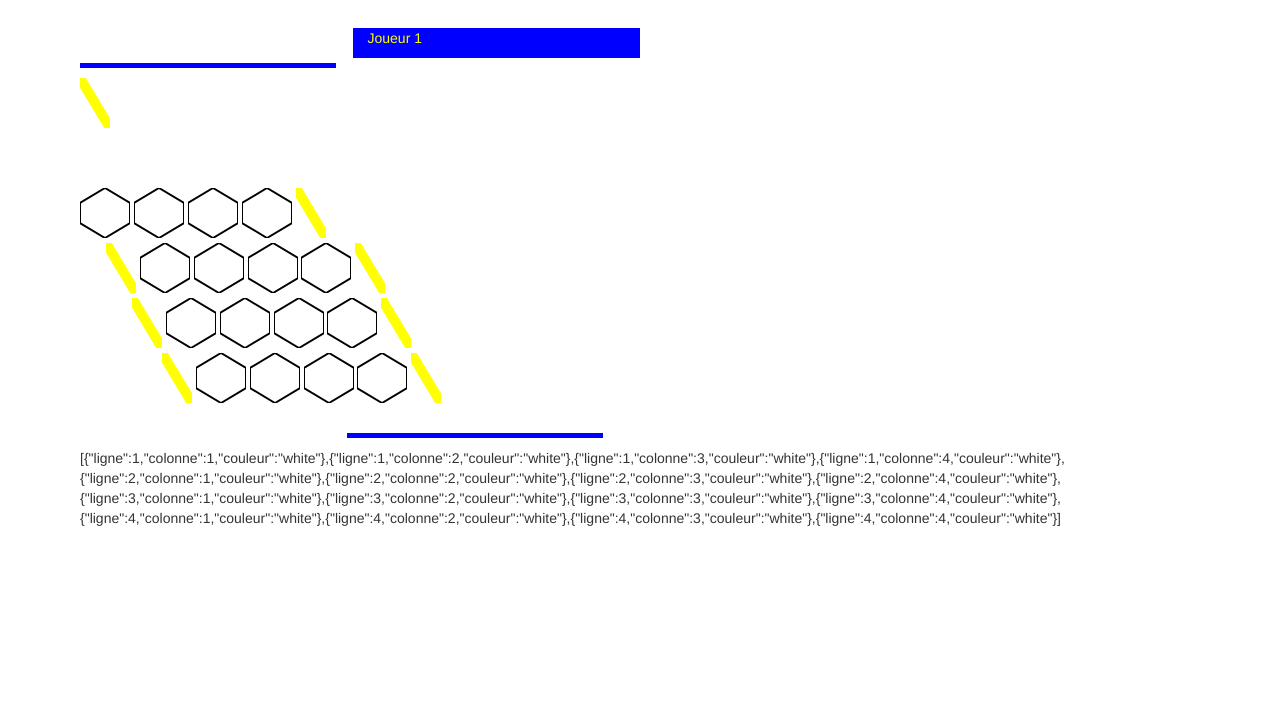
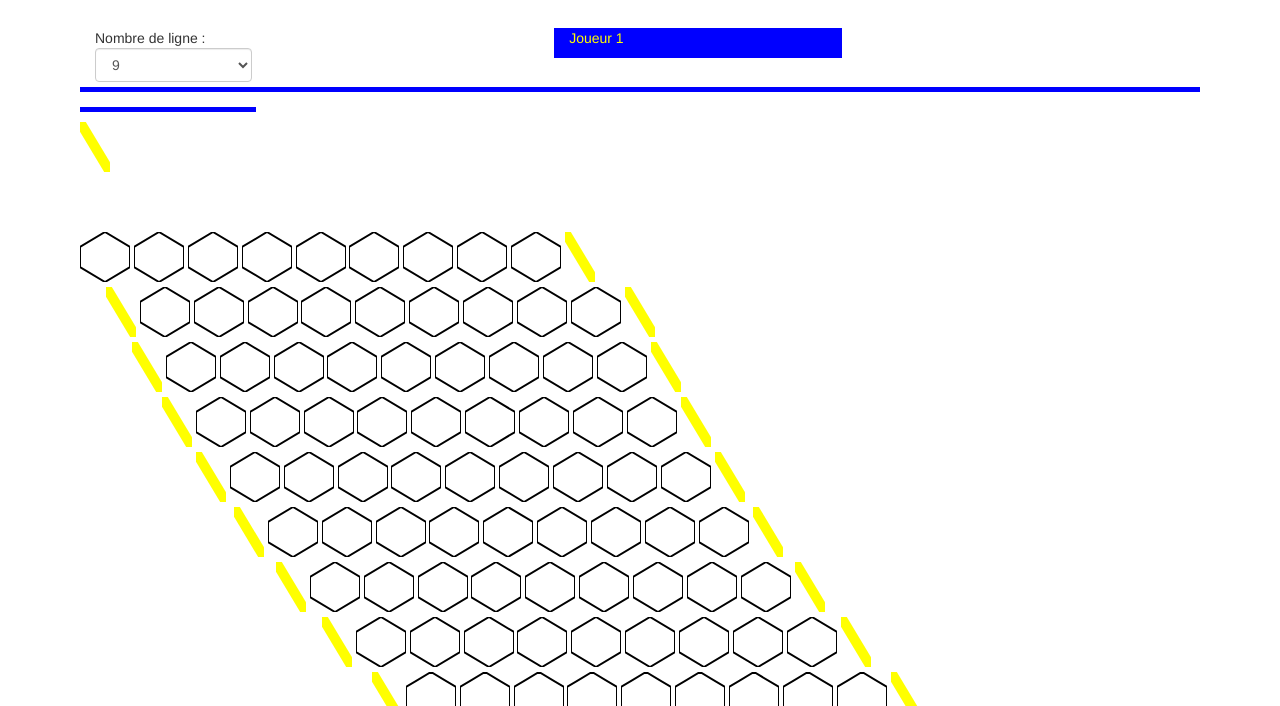
Before and after one commit to ElouanL/hex-game, a plain HTML site: page public/index.html in a window 1280 px wide. Shown: the part 82-788 px from the top of the page. Drawn offline with Linux system fonts and the light colour scheme.

Commit message:
no message

```diff
--- a/public/controllers/plateauController.js
+++ b/public/controllers/plateauController.js
@@ -3,7 +3,32 @@
  */
 app.controller('MainController', function($scope){
 
-    var infinite = 99999;
+    $scope.tailleCaseTable = 9;
+    $scope.generateurTable = function(){
+        var nombreCase = Math.pow($scope.tailleCaseTable,2)-1;
+        $scope.caseTable = [];
+        var l = 1;
+        var c = 1;
+        //Pour toutes les cases du plateau
+        for(var i = 0; i<=nombreCase; i++){
+            var laCase = {
+                ligne : l,
+                colonne : c,
+                couleur : "white"
+            };
+            //Passer a la ligne
+            if(laCase.colonne==$scope.tailleCaseTable){
+                c=0;
+                l++;
+            }
+            $scope.caseTable.push(laCase);
+            c++;
+        }
+    };
+
+
+
+    /*var infinite = 99999;
     var taillePlateau = 4;
     var plateau = new Array();
 
@@ -89,10 +114,10 @@ app.controller('MainController', function($scope){
         });
     };
 
-    /*$scope.jouerIA = function(){
+    *//*$scope.jouerIA = function(){
         plateau = $scope.caseTableToPlateau();
         $scope.plateauToCaseTable(playIA());
-    };*/
+    };*//*
 
     var ColorEnum = {
         RED : 'blue',
@@ -269,7 +294,7 @@ app.controller('MainController', function($scope){
             return x;
         else
             return y;
-    }
+    }*/
 
 });
 app.controller('PlateauController', function($scope){
--- a/public/index.html
+++ b/public/index.html
@@ -50,7 +50,18 @@
         </ul>
         <h3 class="text-muted">Hex Game</h3>
     </div>
+    <div class="col-md-2">
+        Nombre de ligne :
+        <select ng-model="tailleCaseTable" class="form-control">
+            <option value="9">9</option>
+            <option value="11">11</option>
+            <option value="14">14</option>
+            <option value="19">19</option>
+        </select>
+    </div>
+
     <div ng-view></div>
+
 </div>
 <!--
 <svg ng-click="couleur='black'" width="50" height="50">
--- a/public/pages/2joueurs/2joueursController.js
+++ b/public/pages/2joueurs/2joueursController.js
@@ -9,7 +9,7 @@ app.controller('2joueursController', function($scope){
     var taillePlateau = 4;
 
 
-    $scope.caseTable = [
+    /*$scope.caseTable = [
         {
             ligne:1,
             colonne:1,
@@ -90,7 +90,8 @@ app.controller('2joueursController', function($scope){
             colonne:4,
             couleur:"white"
         }
-    ];
+    ];*/
+    $scope.generateurTable();
 
     $scope.width = function(ligne){
         var multi = 20+(ligne*2);
```
